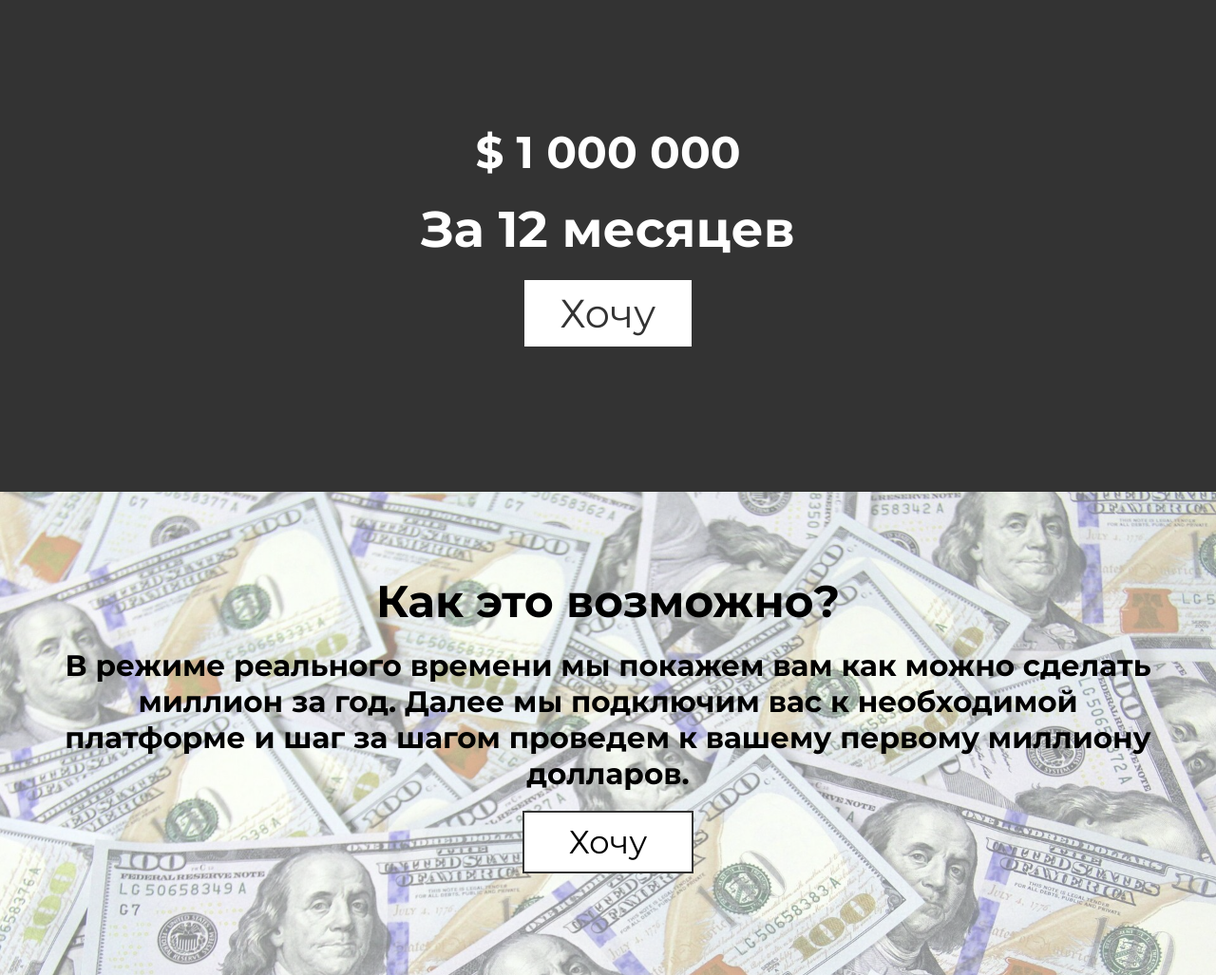
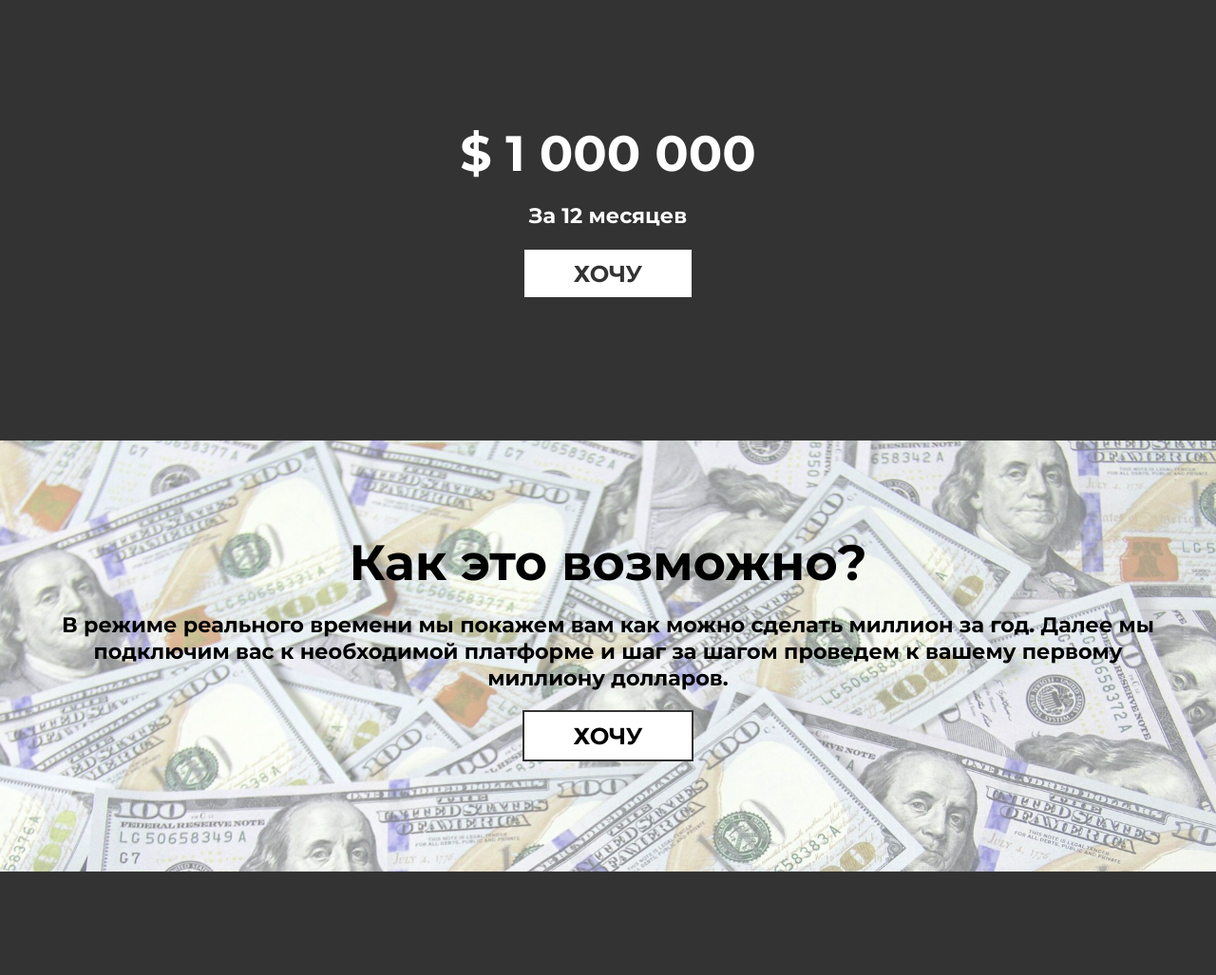
Before and after one commit to ItMusaev/clients, a PHP site: page / in a window 1280 px wide. Shown: the whole page at 95% size. After the commit the page ends 918 px from the top, so only its background shows below. Run offline with PHP 8.4, Linux system fonts and the light colour scheme.

Commit message:
Add files via upload

```diff
--- a/css/style.css
+++ b/css/style.css
@@ -21,7 +21,7 @@ body {
 	align-items: center;
 	justify-content: center;
 	//height: 600px;
-	height: calc( (100vw - 320px)/(1200 - 320) * (500 - 300) + 300px);
+	height: calc( (100vw - 320px)/(1200 - 320) * (450 - 300) + 300px);
 	background-color: #333;
 	color: #fff;
 }
@@ -32,15 +32,15 @@ body {
 }
 
 .first h1 {
-	font-size: calc( (100vw - 320px)/(1200 - 320) * (45 - 24) + 24px);
+	font-size: calc( (100vw - 320px)/(1200 - 320) * (50 - 24) + 24px);
 }
 
 .first strong {
-	font-size: calc( (100vw - 320px)/(1200 - 320) * (50 - 18) + 18px);
+	font-size: calc( (100vw - 320px)/(1200 - 320) * (22 - 18) + 18px);
 }
 
 .first a {
-	font-size: calc( (100vw - 320px)/(1200 - 320) * (40 - 20) + 20px);
+	font-size: calc( (100vw - 320px)/(1200 - 320) * (24 - 20) + 20px);
 	padding: 10px 15px;
 	color: #333;
 	border: 2px solid #333333;
@@ -52,6 +52,8 @@ body {
 	margin-right: auto;
 	cursor: pointer;
 	transition: .55s;
+	font-weight: 700;
+	text-transform: uppercase;
 }
 
 .first a:hover {
@@ -73,7 +75,7 @@ body {
 	flex-direction: column;
 	align-items: center;
 	justify-content: center;
-	height: calc( (100vw - 320px)/(1200 - 320) * (500 - 400) + 400px);
+	height: calc( (100vw - 320px)/(1200 - 320) * (450 - 400) + 400px);
 	background-color: #333;
 	color: #000;
 	background-image: url('../img/bg.jpg');
@@ -99,15 +101,15 @@ body {
 }
 
 .second h2 {
-	font-size: calc( (100vw - 320px)/(1200 - 320) * (45 - 24) + 24px);
+	font-size: calc( (100vw - 320px)/(1200 - 320) * (50 - 24) + 24px);
 }
 
 .second strong {
-	font-size: calc( (100vw - 320px)/(1200 - 320) * (30 - 18) + 18px);
+	font-size: calc( (100vw - 320px)/(1200 - 320) * (22 - 18) + 18px);
 }
 
 .second a {
-	font-size: calc( (100vw - 320px)/(1200 - 320) * (33 - 20) + 20px);
+	font-size: calc( (100vw - 320px)/(1200 - 320) * (24 - 18) + 18px);
 	padding: 10px 15px;
 	color: #000;
 	border: 2px solid #333333;
@@ -119,6 +121,8 @@ body {
 	margin-right: auto;
 	cursor: pointer;
 	transition: .55s;
+	text-transform: uppercase;
+	font-weight: 700;
 }
 
 .second a:hover {
```
